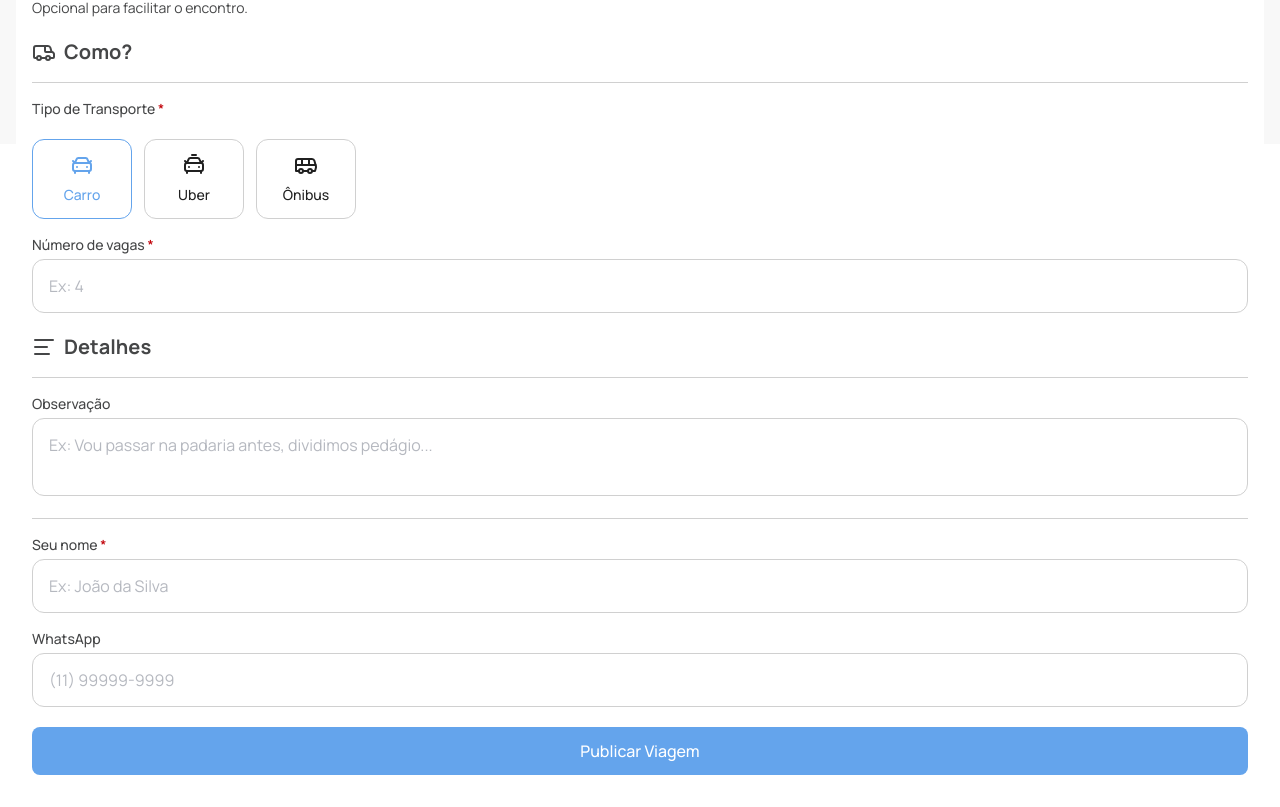
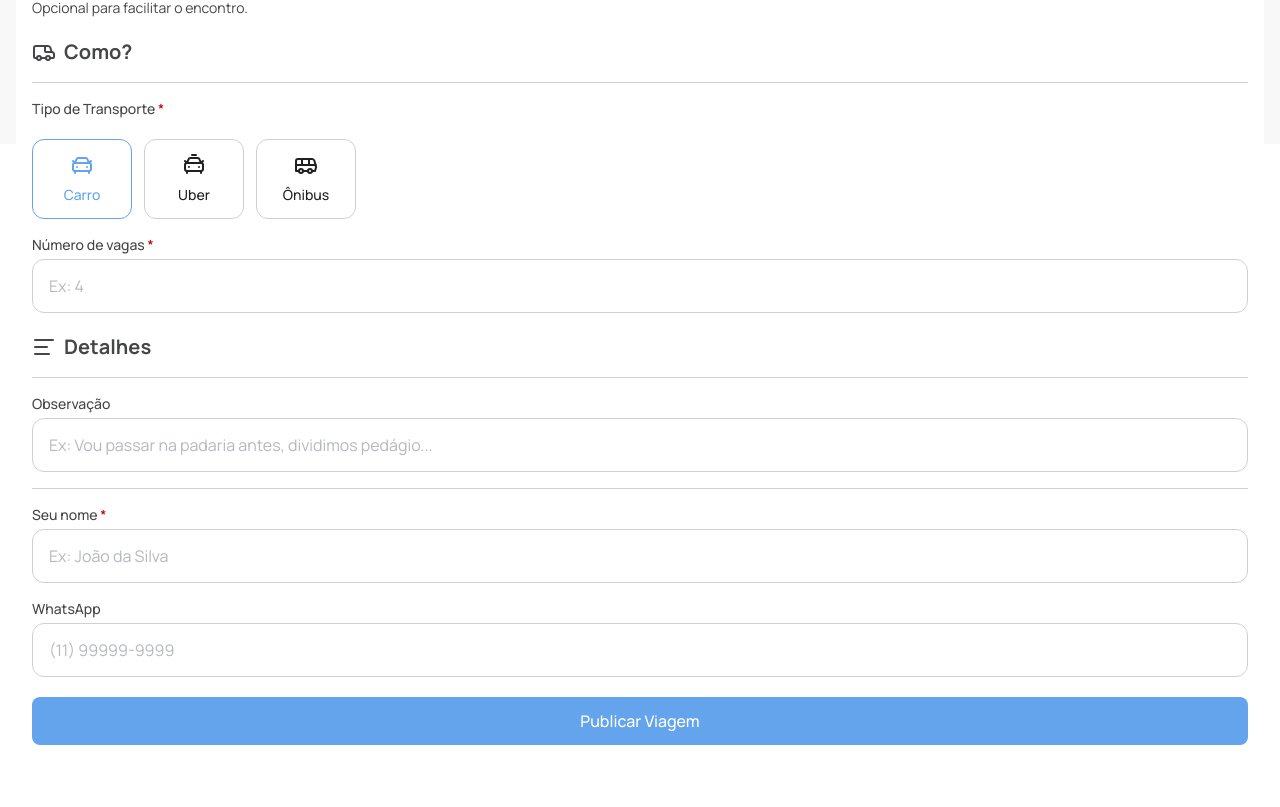
Before and after one commit to gitdebss/soft-go-v2, a React (Vite) app: page /form-ride in a window 1280 px wide. Shown: the part 656-1463 px from the top of the page. After the commit the page ends 1433 px from the top, so only its background shows below. Built offline with nearby package versions, Linux system fonts and the light colour scheme.

Commit message:
feat: input e textarea separados

```diff
--- a/package.json
+++ b/package.json
@@ -13,6 +13,7 @@
     "@hookform/resolvers": "^5.9.1",
     "@tailwindcss/cli": "^4.3.3",
     "@tailwindcss/vite": "^4.3.3",
+    "axios": "^1.20.0",
     "date-fns": "^4.4.0",
     "lucide-react": "^1.38.0",
     "react": "^19.2.8",
--- a/src/components/Input.tsx
+++ b/src/components/Input.tsx
@@ -5,7 +5,9 @@ interface IInputProps extends InputHTMLAttributes<HTMLInputElement> {
   hideLabel?: boolean;
   helpText?: string;
   error?: string;
-  onChange?: (event: React.ChangeEvent<HTMLInputElement | HTMLTextAreaElement>) => void;
+  onChange?: (
+    event: React.ChangeEvent<HTMLInputElement | HTMLTextAreaElement>,
+  ) => void;
 }
 
 export const Input = (props: IInputProps) => {
@@ -14,27 +16,21 @@ export const Input = (props: IInputProps) => {
       {props.label && (
         <label
           htmlFor={props.name}
-          className={props.hideLabel ? "sr-only" : "block mb-1 text-sm font-medium text-text-secondary"}
+          className={
+            props.hideLabel
+              ? "sr-only"
+              : "block mb-1 text-sm font-medium text-text-secondary"
+          }
         >
           {props.label}{" "}
           {props.required && <span className="text-red-700">*</span>}{" "}
         </label>
       )}
 
-      {props.type === "textarea" ? (
-        <textarea
-          id={props.name}
-          name={props.name}
-          placeholder={props.placeholder}
-          required={props.required}
-          onChange={props.onChange}
-          className="pr-4 pl-4 pt-3.5 pb-3.5 border border-border-default text-text-tertiary bg-surface-primary rounded-xl w-full resize-none"
-        ></textarea>
-      ) : (
-        <input {...props}
-          className="pr-4 pl-4 pt-3.5 pb-3.5 border border-border-default text-text-tertiary bg-surface-primary rounded-xl w-full"
-        />
-      )}
+      <input
+        {...props}
+        className="pr-4 pl-4 pt-3.5 pb-3.5 border border-border-default text-text-tertiary bg-surface-primary rounded-xl w-full"
+      />
 
       {props.error && (
         <p className="mt-1 text-sm text-red-700">{props.error}</p>
--- /dev/null
+++ b/src/components/Textarea.tsx
@@ -0,0 +1,37 @@
+import type { TextareaHTMLAttributes } from "react";
+
+interface ITextareaProps extends TextareaHTMLAttributes<HTMLTextAreaElement> {
+  label: string | null;
+  hideLabel?: boolean;
+  helpText?: string;
+  error?: string;
+  onChange?: (event: React.ChangeEvent<HTMLTextAreaElement | HTMLTextAreaElement>) => void;
+}
+
+export const Textarea = (props: ITextareaProps) => {
+  return (
+    <div className="w-full">
+      {props.label && (
+        <label
+          htmlFor={props.name}
+          className={props.hideLabel ? "sr-only" : "block mb-1 text-sm font-medium text-text-secondary"}
+        >
+          {props.label}{" "}
+          {props.required && <span className="text-red-700">*</span>}{" "}
+        </label>
+      )}
+
+        <textarea
+          {...props}
+          className="pr-4 pl-4 pt-3.5 pb-3.5 border border-border-default text-text-tertiary bg-surface-primary rounded-xl w-full resize-none"
+        ></textarea>
+
+      {props.error && (
+        <p className="mt-1 text-sm text-red-700">{props.error}</p>
+      )}
+      {props.helpText && (
+        <p className="mt-1 text-sm text-text-secondary">{props.helpText}</p>
+      )}
+    </div>
+  );
+};
```
Also changed, not shown: 1 other file (tests, documents, lock files or other folders).
